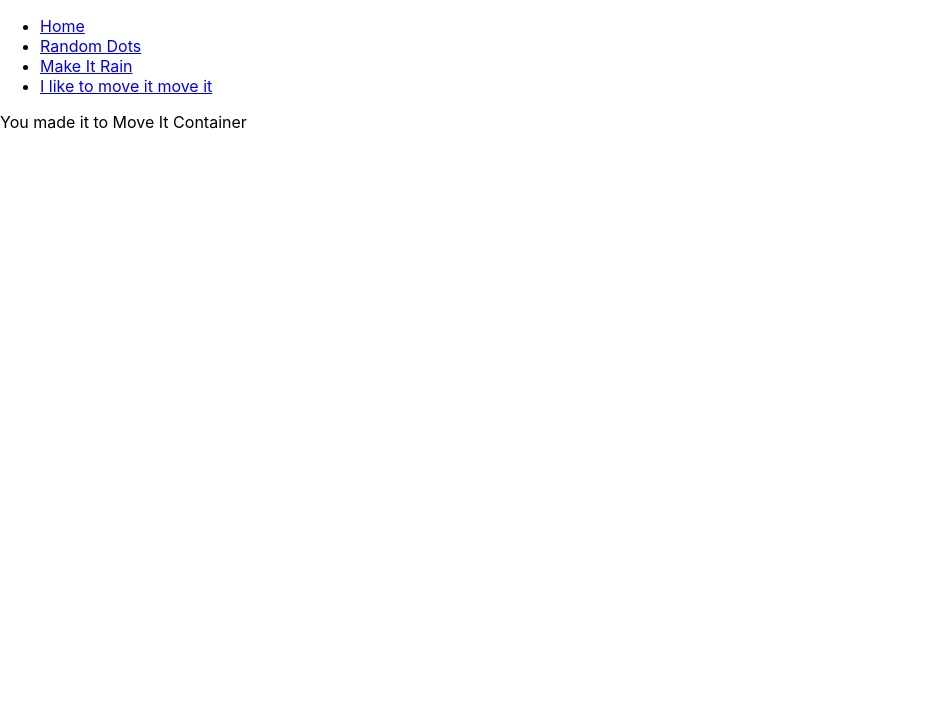
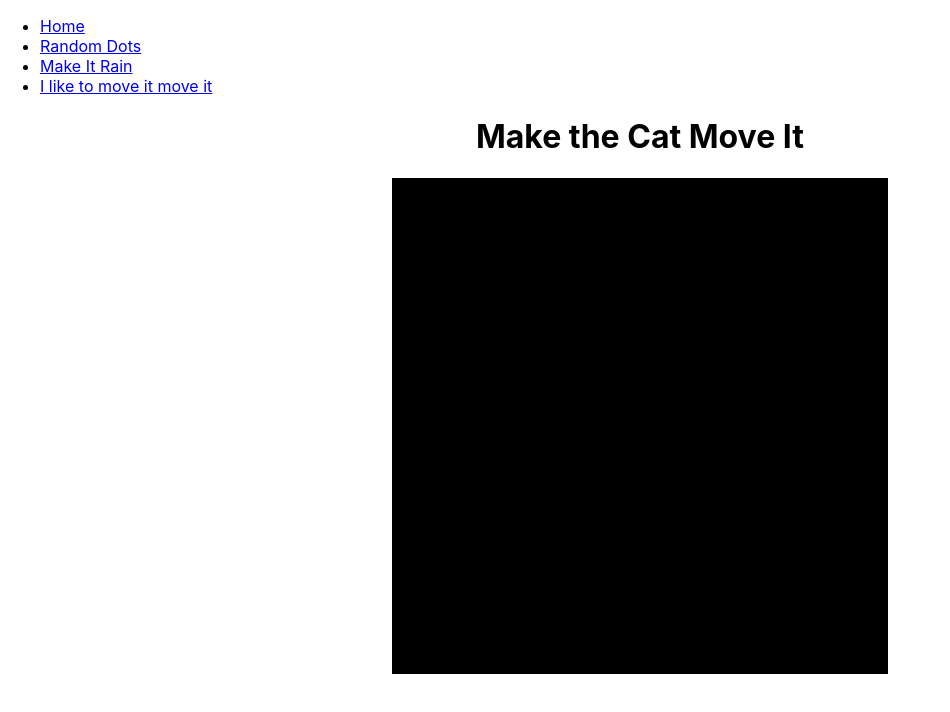
Before and after one commit to breadoliveoilsalt/getMouz, a React (Create React App) app in the folder client/: page /moveit in a window 1280 px wide. Shown: the top 712 px of the page, without its empty margins (0-950 px from the left). Built offline with nearby package versions, Linux system fonts and the light colour scheme.

Commit message:
Add container to Moveit Component

```diff
--- a/client/src/components_container/moveItContainer.js
+++ b/client/src/components_container/moveItContainer.js
@@ -8,7 +8,10 @@ class MoveItContainer extends Component {
   render() {
     return (
       <div>
-        You made it to Move It Container
+        <h1 className="text-centered">Make the Cat Move It</h1>
+        <div className="container">
+
+        </div>
       </div>
     )
   }
```
